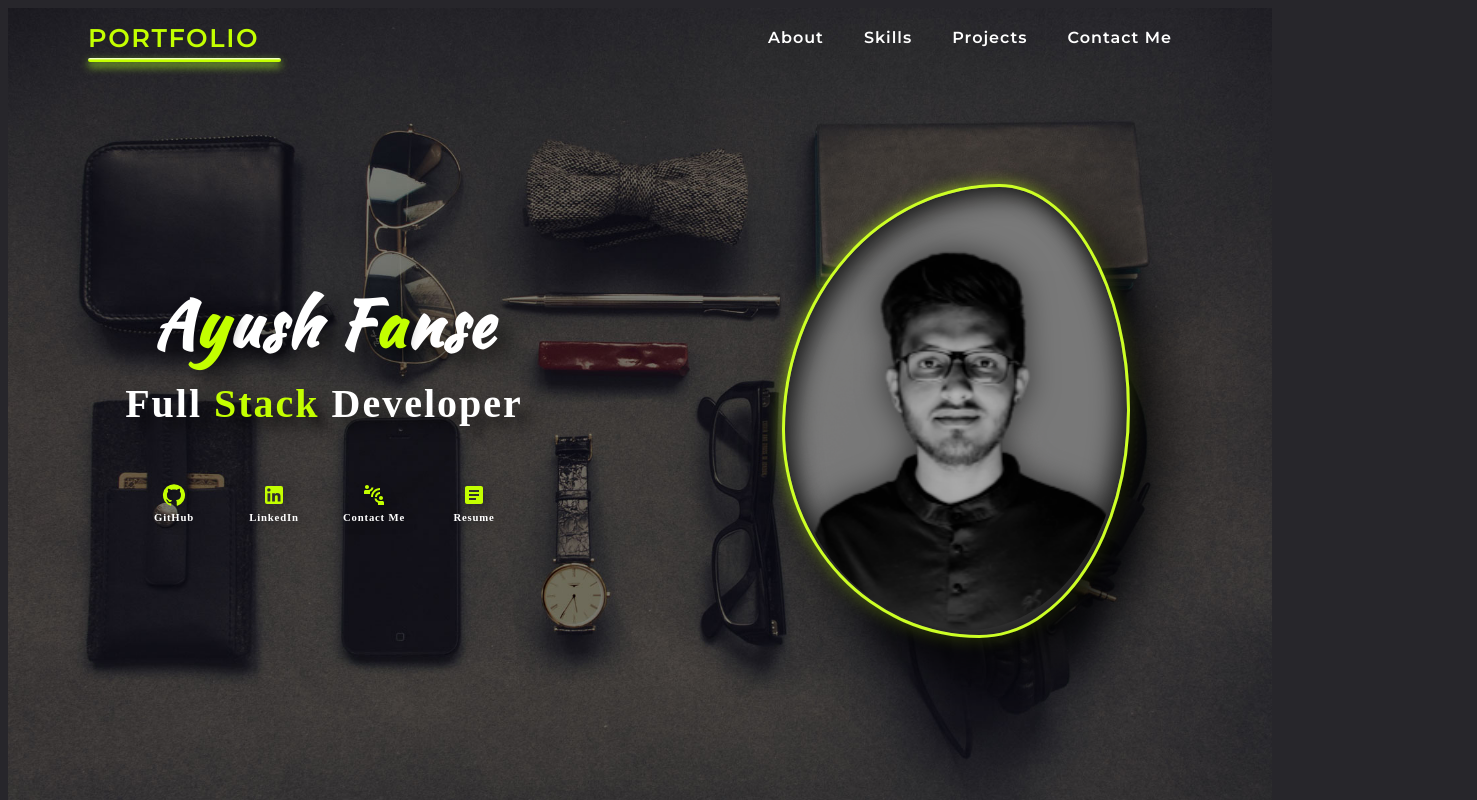
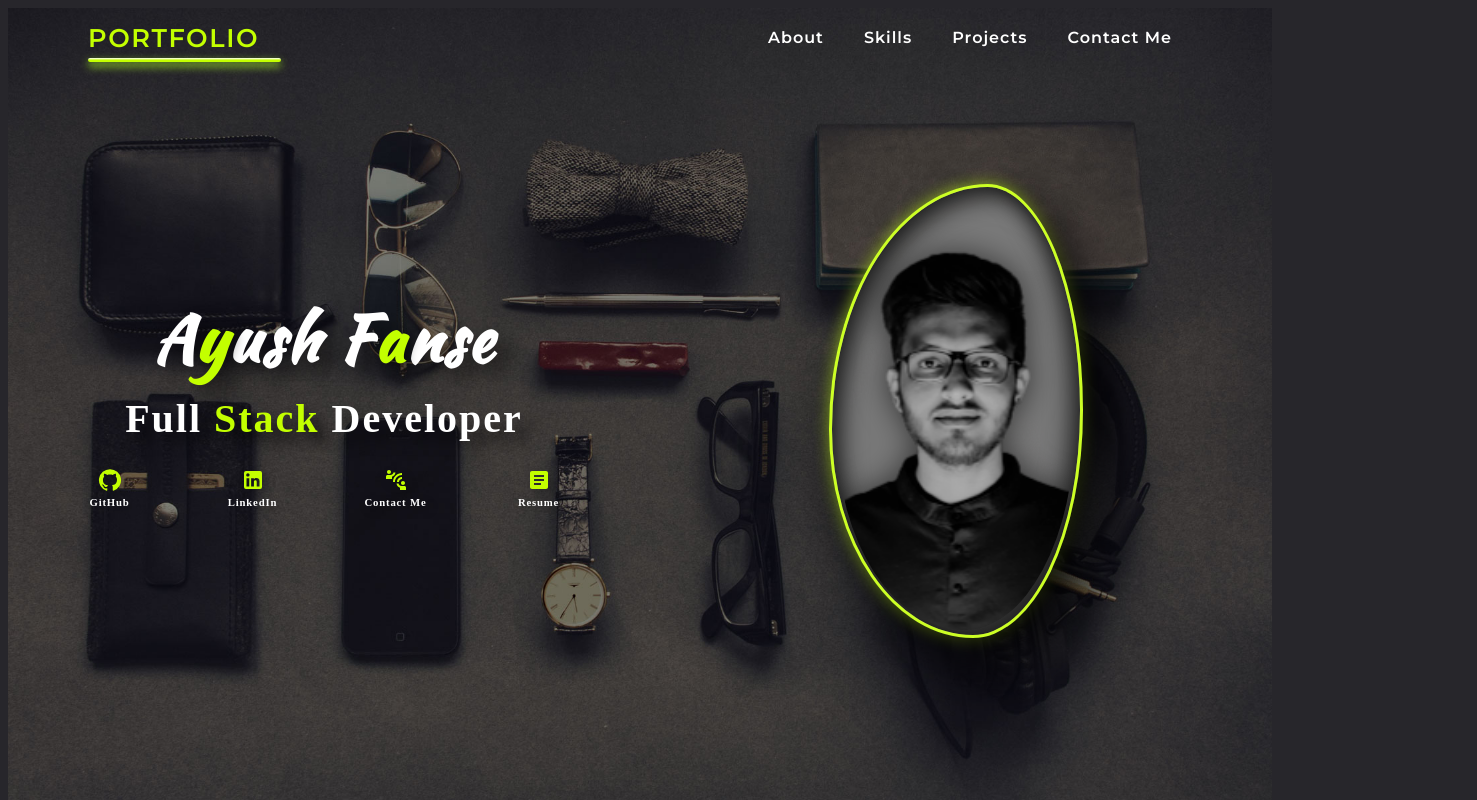
Before and after one commit to AyushFanse/Ayush_Fanse_Portfolio, a React (Create React App) app: page / in a window 1280 px wide. Shown: the top 800 px of the page, 1477 px wide, since content can reach past the window. Built offline with nearby package versions, Linux system fonts and the light colour scheme; a web font is replaced by a local one.

Commit message:
Ayush_Fanse_Portfolio

```diff
--- a/public/CSS/App.css
+++ b/public/CSS/App.css
@@ -153,6 +153,16 @@
   justify-content:space-between;
   flex-direction:column;
 }
+#HomeLayout{
+  width: 100%;
+  height: 100vh;
+  display: flex;
+}
+#HomeLayout div{
+  display: flex;
+  justify-content:center;
+  align-items:center;
+}
 #homeLeft{
   height:auto;
   width:100%;
@@ -235,32 +245,20 @@
     display:none;
   }
 }
+@media(min-width:768px) {
+  #HomeLayout div{
+    margin:auto 30px;
+  }
+  }
 @media(min-width:690px) {
 #HomeOut #HomeLayout{
-  width: 100%;
-  height: 100vh;
-  display: flex;
   justify-content:space-between;
   }
 }
-#HomeOut #HomeLayout div{
-  display: flex;
-  justify-content:center;
-  align-items:center;
-  margin:auto;
-}
 @media(max-width:690px) {
   #HomeLayout{
-  width: 100%;
-  height: 100vh;
-  display:flex ;
   justify-content:center;
   flex-direction:column-reverse;
-  }
-  #HomeOut #HomeLayout div{
-    display: flex;
-    justify-content:center;
-    align-items:center;
   }
   #homeLeft{
     height:50%
@@ -293,7 +291,7 @@
     align-items: center;
   }
   #icons{
-    font-size: 2.3rem;
+    font-size: 2.0rem;
   }
 }
 @media(max-width:1010px) {
@@ -335,15 +333,6 @@
   }
 }
 /*/--------------------------* Footer Of Portfolio *--------------------------/*/
-#footerBody{
-  width: 100%;
-  height: 100%;
-  position: relative;
-  display: flex;
-  justify-content: center;
-  align-items: center;
-  padding-top:30px;
-}
 #footerOut{
   width: 100%;
   height: 100%;
@@ -351,16 +340,17 @@
   display: flex;
   justify-content: center;
   align-items: center;
+  flex-direction: row;
 }
 #footerOut ul{
-  width: 400px;
+  width: 100%;
   height: 100%;
   position:relative;
   display: flex;
-  justify-content: space-evenly;
-  align-items: center;
-  padding-left: 0;
+  justify-content:space-between;
   list-style: none;
+  align-items:center;
+  padding:0px;
 }
 #footerOut ul li{
   width: 100%;
@@ -409,7 +399,7 @@
   #footerOut ul li h6{
     font-size:0.8rem;
     width: max-content;
-    margin: auto 20px;
+    margin: auto;
   }
 }
 /*/--------------------------* Project Of Portfolio *--------------------------/*/
@@ -832,15 +822,13 @@
     flex-direction:row;
     justify-content:space-between;
   }
-  #Contact_footerOut ul li{
-    padding: 0px 20px;
-  }
   #ContactData #Contact_Footer{
     margin:auto;
   }
   #Contact_footerOut{
     width: 100%;
     margin-top:40px;
+    display: inline-table;
   }
   #Contact_footerOut ul li h6{
     opacity:1;
--- a/src/App.js
+++ b/src/App.js
@@ -1,6 +1,7 @@
 import React from 'react';
 import {Route,BrowserRouter, Switch} from "react-router-dom";
 import Home from './Home';
+import ro from './Pages/NavIcon';
 
 function RouteComponent(){
     return(
@@ -8,6 +9,7 @@ function RouteComponent(){
                 <BrowserRouter>
                     <Switch>
                         <Route exact path="/" component={Home}></Route>
+                        <Route exact path="/ro" component={ro}></Route>
                     </Switch>
                 </BrowserRouter>
        </>
--- a/src/Pages/HomeComp.js
+++ b/src/Pages/HomeComp.js
@@ -11,7 +11,7 @@ function HomeComp(props) {
                     <div id="homeLeft">
                         <h1 data-aos="slide-up" >A<span id="Home_icons">y</span>ush F<span id="Home_icons">a</span>nse</h1>
                         <h2 data-aos="slide-up" >Full <span id="Home_icons">Stack</span> Developer</h2>
-                        <div data-aos="slide-up" ><Footer /></div>
+                        <div data-aos="slide-up" id="footerOut" ><Footer /></div>
                     </div>
                     <div id="homeRight">
                         <Blob />
--- a/src/Pages/NavIcon.js
+++ b/src/Pages/NavIcon.js
@@ -6,10 +6,8 @@ import MyData from '../Data/ConnectMe_data';
 
 function Footer(props) {
     return (
-        <Box id="footerBody">
-            <Grid id="footerOut">
             <ul>
-                    <li>
+                <li data-aos="slide-up">
                     <div>
                         <a className="links" rel="noreferrer" href={MyData[0].github} target="_blank">
                             <GitHub id="icons"/>
@@ -19,7 +17,7 @@ function Footer(props) {
                         GitHub
                     </h6>
                 </li>
-                    <li>
+                <li data-aos="slide-up">
                     <div>
                         <a className="links" rel="noreferrer" href={MyData[0].linked_in} target="_blank">
                             <LinkedIn id="icons"/>
@@ -29,7 +27,7 @@ function Footer(props) {
                         LinkedIn
                     </h6>
                 </li>
-                    <li>
+                <li data-aos="slide-up">
                     <div>
                         <a className="links" rel="noreferrer" href="#contact">
                             <ConnectWithoutContact id="icons"/>
@@ -39,7 +37,7 @@ function Footer(props) {
                         Contact Me
                     </h6>
                 </li>
-                    <li>
+                <li data-aos="slide-up">
                     <div>
                         <a className="links" rel="noreferrer" download="Resume" href={'mailto:ayush.fanse@gmail.com'} target="_blank">
                             <Article id="icons"/>
@@ -50,8 +48,6 @@ function Footer(props) {
                     </h6>
                 </li>
             </ul>
-            </Grid>
-        </Box>
         );
 }
 
```
Lines whose indentation alone changed are shown as unchanged.
